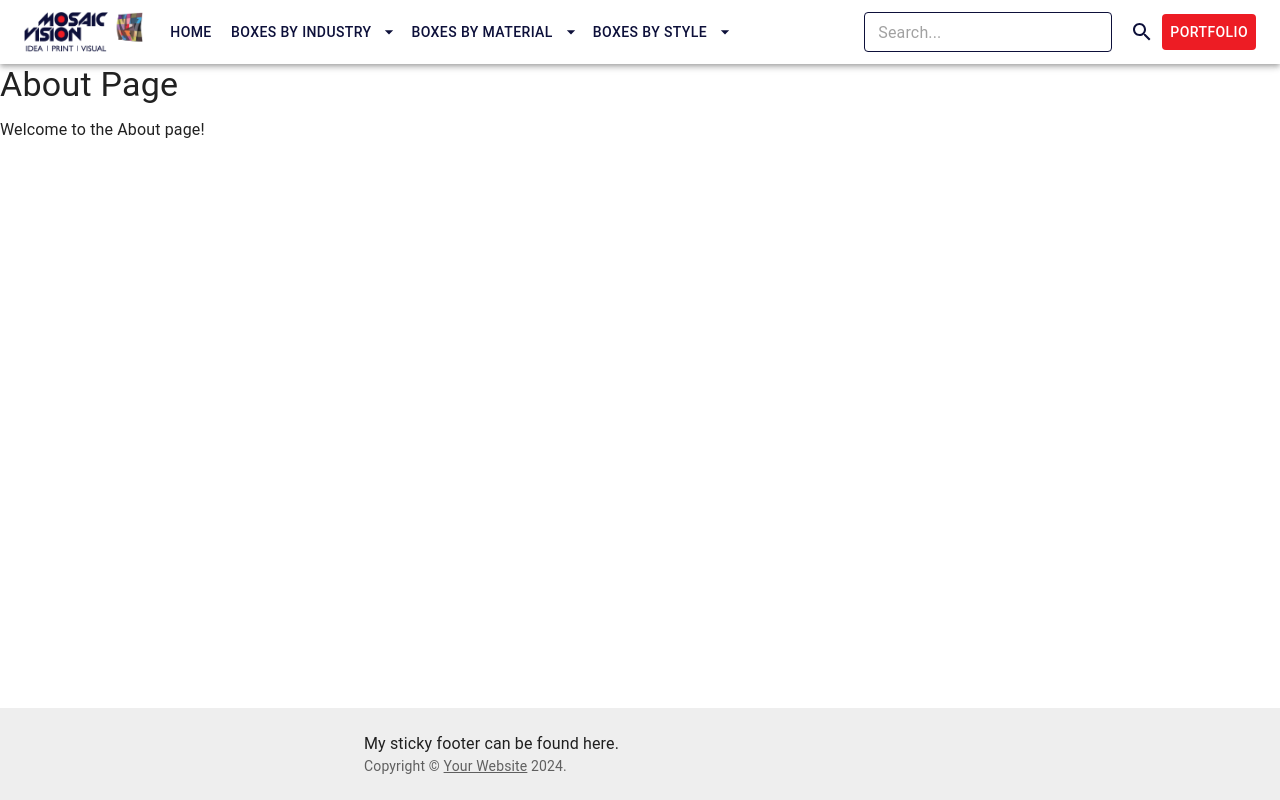
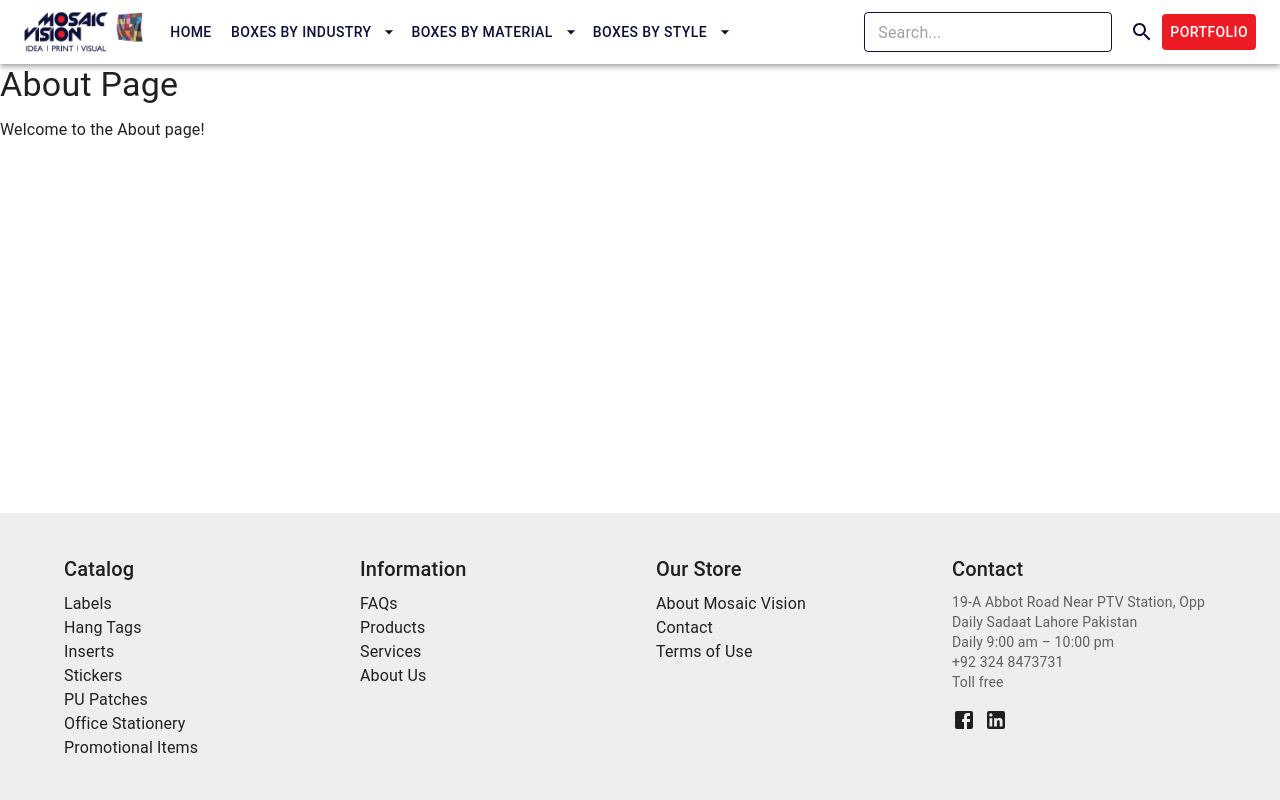
Before and after one commit to Zaimr49/Mosaic-Vision, a React (Create React App) app in the folder frontend/: page /about in a window 1280 px wide. Built offline with nearby package versions, Linux system fonts and the light colour scheme; no server answers.

Commit message:
Footer Added

```diff
--- a/frontend/src/components/Footer.tsx
+++ b/frontend/src/components/Footer.tsx
@@ -1,21 +1,62 @@
 import React from 'react';
-import { Container, Typography, Link, Box } from '@mui/material';
+import { Container, Typography, Link, Box, Grid } from '@mui/material';
+import FacebookIcon from '@mui/icons-material/Facebook';
+import LinkedInIcon from '@mui/icons-material/LinkedIn';
 
 const Footer: React.FC = () => {
   return (
-    <Box component="footer" sx={{ py: 3, px: 2, mt: 'auto', backgroundColor: (theme) => theme.palette.grey[200] }}>
-      <Container maxWidth="sm">
-        <Typography variant="body1">
-          My sticky footer can be found here.
-        </Typography>
-        <Typography variant="body2" color="textSecondary">
-          {'Copyright © '}
-          <Link color="inherit" href="https://mui.com/">
-            Your Website
-          </Link>{' '}
-          {new Date().getFullYear()}
-          {'.'}
-        </Typography>
+    <Box component="footer" sx={{ py: 5, px: 2, mt: 'auto', backgroundColor: (theme) => theme.palette.grey[200] }}>
+      <Container maxWidth="lg">
+        <Grid container spacing={4}>
+          <Grid item xs={12} sm={3}>
+            <Typography variant="h6" gutterBottom>
+              Catalog
+            </Typography>
+            <Link href="#" color="inherit" underline="none" display="block">Labels</Link>
+            <Link href="#" color="inherit" underline="none" display="block">Hang Tags</Link>
+            <Link href="#" color="inherit" underline="none" display="block">Inserts</Link>
+            <Link href="#" color="inherit" underline="none" display="block">Stickers</Link>
+            <Link href="#" color="inherit" underline="none" display="block">PU Patches</Link>
+            <Link href="#" color="inherit" underline="none" display="block">Office Stationery</Link>
+            <Link href="#" color="inherit" underline="none" display="block">Promotional Items</Link>
+          </Grid>
+          <Grid item xs={12} sm={3}>
+            <Typography variant="h6" gutterBottom>
+              Information
+            </Typography>
+            <Link href="#" color="inherit" underline="none" display="block">FAQs</Link>
+            <Link href="#" color="inherit" underline="none" display="block">Products</Link>
+            <Link href="#" color="inherit" underline="none" display="block">Services</Link>
+            <Link href="#" color="inherit" underline="none" display="block">About Us</Link>
+          </Grid>
+          <Grid item xs={12} sm={3}>
+            <Typography variant="h6" gutterBottom>
+              Our Store
+            </Typography>
+            <Link href="#" color="inherit" underline="none" display="block">About Mosaic Vision</Link>
+            <Link href="#" color="inherit" underline="none" display="block">Contact</Link>
+            <Link href="#" color="inherit" underline="none" display="block">Terms of Use</Link>
+          </Grid>
+          <Grid item xs={12} sm={3}>
+            <Typography variant="h6" gutterBottom>
+              Contact
+            </Typography>
+            <Typography variant="body2" color="textSecondary">
+              19-A Abbot Road Near PTV Station, Opp Daily Sadaat Lahore Pakistan<br />
+              Daily 9:00 am – 10:00 pm<br />
+              +92 324 8473731<br />
+              Toll free
+            </Typography>
+            <Box mt={2}>
+              <Link href="https://www.facebook.com/mosaicvisionpk/" color="inherit" sx={{ mr: 1 }}>
+                <FacebookIcon />
+              </Link>
+              <Link href="https://www.linkedin.com/company/mosaic-vision/" color="inherit">
+                <LinkedInIcon />
+              </Link>
+            </Box>
+          </Grid>
+        </Grid>
       </Container>
     </Box>
   );
```
